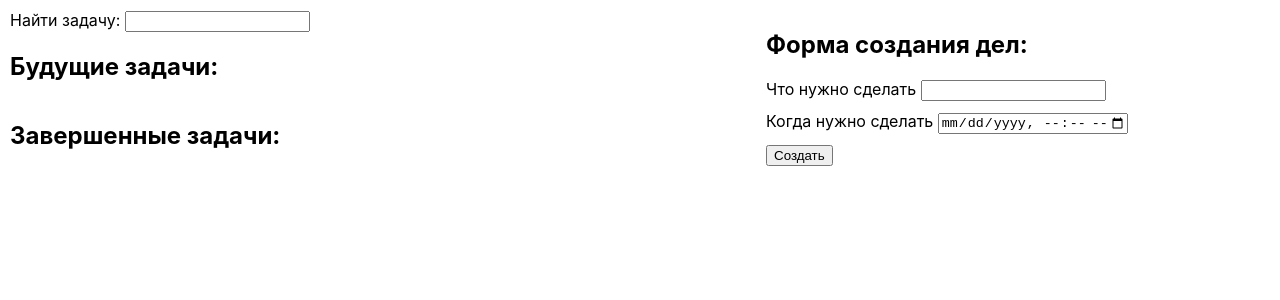
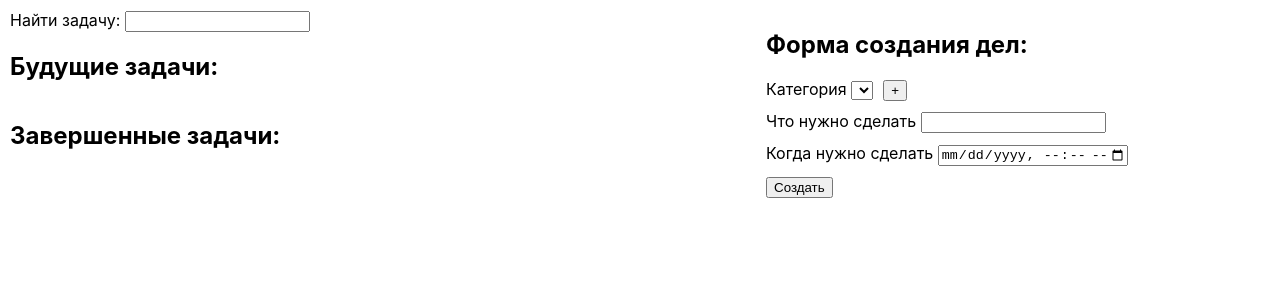
Before and after one commit to tverdohleboff/to-do-list, a React (Create React App) app: page / in a window 1280 px wide. Shown: the top 300 px of the page. Built offline with nearby package versions, Linux system fonts and the light colour scheme.

Commit message:
Add categories for tasks and save in LocalStorage

```diff
--- a/src/App.css
+++ b/src/App.css
@@ -60,10 +60,6 @@ font-size: 0.8rem;;
 text-decoration: line-through;
 }
 
-.Error {
-  color:red
-}
-
 .actionWithTask {
   display: none;
 }
@@ -75,3 +71,11 @@ display: block;
 .redText{
   color: red;
 }
+
+.categoryClass {
+  font-style: italic;
+}
+
+.Add-category-button{
+  margin-left: 10px;
+}
--- a/src/App.js
+++ b/src/App.js
@@ -2,15 +2,7 @@ import './App.css';
 import React, {useState, useEffect} from 'react';
 import TasksList from './TasksList';
 import CreateEditForm from './CreateEditForm';
-
-function getFromLocalStorage(key){
-  return JSON.parse(localStorage.getItem(key));
-}
-
-function syncWithLocalStorage(tasks){
-  const serializedTasks = JSON.stringify(tasks);
-  localStorage.setItem('tasks', serializedTasks );
-}
+import {getFromLocalStorage, syncWithLocalStorage} from './utils';
 
 const tasksFromLocalStorage = getFromLocalStorage('tasks') || [];
 let biggestTaskId = 0;
@@ -32,7 +24,7 @@ function App() {
   const [editTaskId, setEditTaskId] = useState('');
 
   useEffect(function(){
-    syncWithLocalStorage(tasks);
+    syncWithLocalStorage('tasks', tasks);
   }, [tasks]);
 
   function changeStatus(id) {
--- a/src/CreateEditForm.js
+++ b/src/CreateEditForm.js
@@ -1,4 +1,7 @@
 import React, {useState, useEffect} from 'react';
+import {getFromLocalStorage, syncWithLocalStorage} from './utils';
+
+const categoriesFromLocalStorage = getFromLocalStorage('categories') || [];
 
 function CreateEditForm(props) {
   const {
@@ -11,8 +14,17 @@ function CreateEditForm(props) {
 
   const isEdit = editTaskId !== '';
 
+  const defaultCategories = [
+    'Работа',
+    'Дом',
+    'Спорт',
+    'Творчество'
+  ];
+
+  const [category, setCategory] = useState(defaultCategories[0]);
   const [name, setName] = useState('');
   const [date, setDate] = useState('');
+  const [categories, setCategories] = useState(categoriesFromLocalStorage || defaultCategories);
   const [errorName, setErrorName] = useState(false);
   const [errorDate, setErrorDate] = useState(false);
 
@@ -24,10 +36,15 @@ function CreateEditForm(props) {
       })
       setName(task.name);
       setDate(task.date);
+      setCategory(task.category);
     } else {
       clearFields();
     }
-  }, [editTaskId]);
+  }, [editTaskId, tasks]);
+
+  useEffect(function(){
+    syncWithLocalStorage('categories', categories);
+  }, [categories]);
 
   function handleNameChange(event) {
     const value = event.target.value;
@@ -37,6 +54,12 @@ function CreateEditForm(props) {
   function handleDateChange(event) {
     const value = event.target.value;
     setDate(value);
+  }
+
+  function handleCategoryChange(event) {
+    const value = event.target.value;
+
+    setCategory(value);
   }
 
   function sortTasksByDate(tasks){
@@ -71,6 +94,7 @@ function CreateEditForm(props) {
   function clearFields(){
     setName('');
     setDate('');
+    setCategory(defaultCategories[0]);
   }
 
   function editTask(){
@@ -82,6 +106,7 @@ function CreateEditForm(props) {
     })
     task.name = name;
     task.date = date;
+    task.category = category;
     const sortedTasks = sortTasksByDate(updatedTasks);
     setTasks(sortedTasks);
     clearFields();
@@ -95,6 +120,7 @@ function CreateEditForm(props) {
         id: incrementTaskId(),
         name: name,
         date: date,
+        category: category,
         isChecked: false
       }
     ];
@@ -119,6 +145,15 @@ function CreateEditForm(props) {
     setEditTaskId('');
   }
 
+  function handleAddCategory(){
+    const newCategory = prompt('Назовите категорию: ');
+    const updatedCategories = [
+      ...categories,
+      newCategory
+    ];
+    setCategories(updatedCategories);
+  }
+
   const formTitle = isEdit ?
   'Форма редактирования дела: ' :
   'Форма создания дел: ';
@@ -135,6 +170,27 @@ function CreateEditForm(props) {
         onSubmit={handleSubmitForm}
       >
         <div>
+        <label htmlFor='category'>Категория </label>
+          <select
+            id='category'
+            value={category}
+            onChange={handleCategoryChange}>
+            {
+              categories.map(function(option) {
+                return (
+                  <option key={option}
+                  value={option}>{option}</option>
+                )
+              })
+            }
+          </select>
+          <button
+            className='Add-category-button'
+            type='button'
+            onClick={handleAddCategory}
+          >+</button>
+        </div>
+        <div>
           <label htmlFor='name'>Что нужно сделать </label>
           <input
             type='text'
@@ -143,7 +199,7 @@ function CreateEditForm(props) {
             value={name}
             onChange={handleNameChange}
           />
-          {errorName !== false ? <div className='Error'>
+          {errorName !== false ? <div className='redText'>
             {errorName}</div> : null}
         </div>
         <div>
@@ -157,7 +213,7 @@ function CreateEditForm(props) {
             max="2040-12-31T23:30"
             onChange={handleDateChange}
           />
-          {errorDate !== false ? <div className='Error'>
+          {errorDate !== false ? <div className='redText'>
             {errorDate}</div> : null}
         </div>
         <div>
--- a/src/Task.js
+++ b/src/Task.js
@@ -7,6 +7,7 @@ function Task(props) {
     date,
     isChecked,
     onChangeStatus,
+    category,
     setEditTaskId,
     onDelete
   } = props;
@@ -43,6 +44,7 @@ function Task(props) {
         dateStyle: 'short',
         timeStyle: 'short'
       })}</div>
+      <div className='categoryClass'>{category}</div>
       <div className={nameClassName}>{name}</div>
       <button
         className='editTask actionWithTask'
--- a/src/TasksList.js
+++ b/src/TasksList.js
@@ -20,6 +20,7 @@ function TasksList(props) {
             key={task.id}
             isChecked={task.isChecked}
             onChangeStatus={changeStatus}
+            category={task.category}
             setEditTaskId={setEditTaskId}
             onDelete={deleteTask}
           />
--- /dev/null
+++ b/src/utils.js
@@ -0,0 +1,8 @@
+export function getFromLocalStorage(key){
+  return JSON.parse(localStorage.getItem(key));
+}
+
+export function syncWithLocalStorage(key, value){
+  const serializedValue = JSON.stringify(value);
+  localStorage.setItem(key, serializedValue);
+}
```
